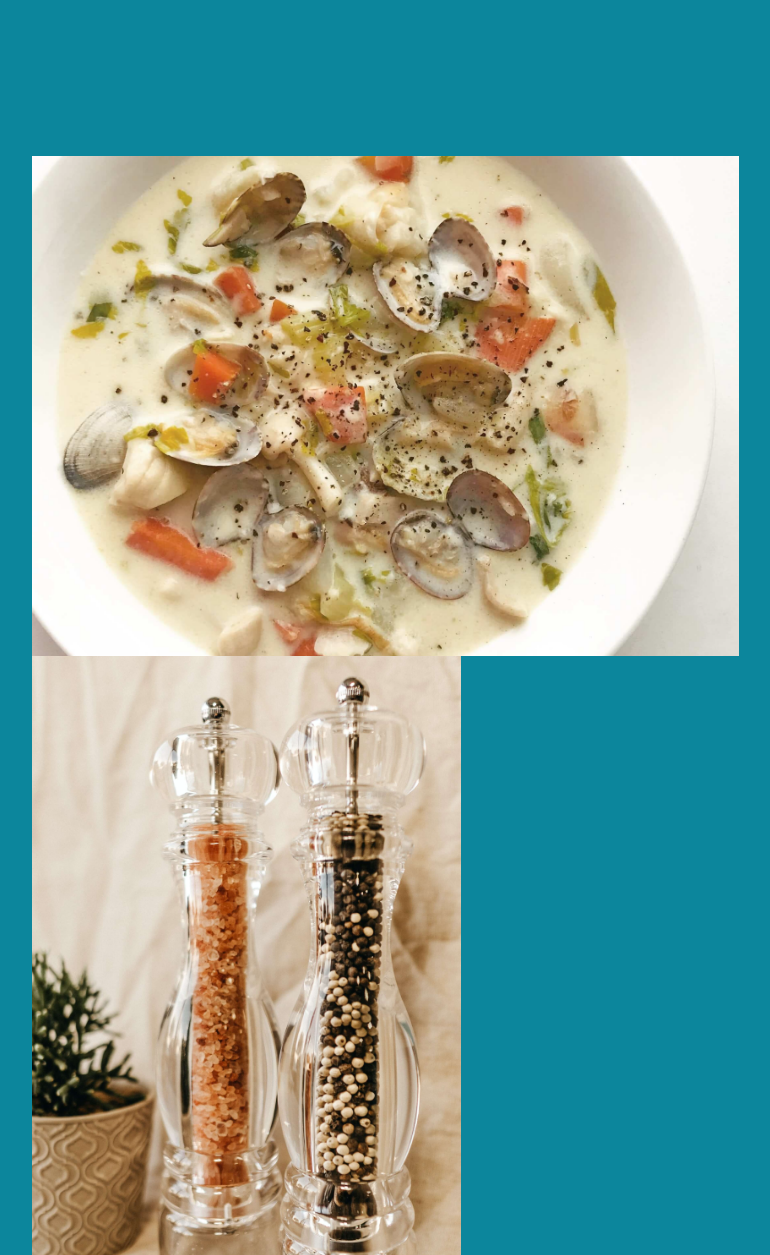
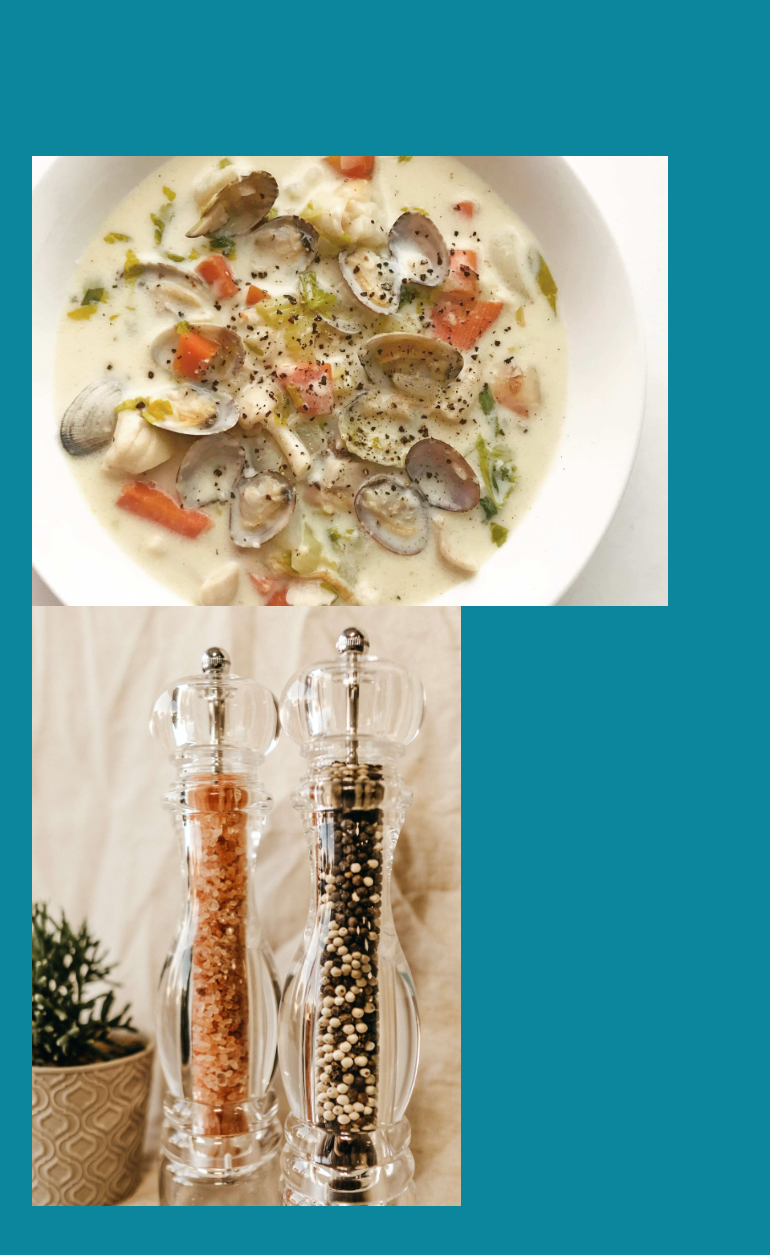
Before and after one commit to asterli/PlatePals, a PHP site: page /home.html in a window 1280 px wide. Shown: the part 1219-2474 px from the top of the page, without its empty margins (80-850 px from the left). Run offline with PHP 8.4, Linux system fonts and the light colour scheme.

Commit message:
Update image sizing on homepage

```diff
--- a/home.css
+++ b/home.css
@@ -35,7 +35,7 @@ main {
 }
 
 #chowder {
-    height: 500px;
+    height: 450px;
 }
 
 #seasoning {
```
